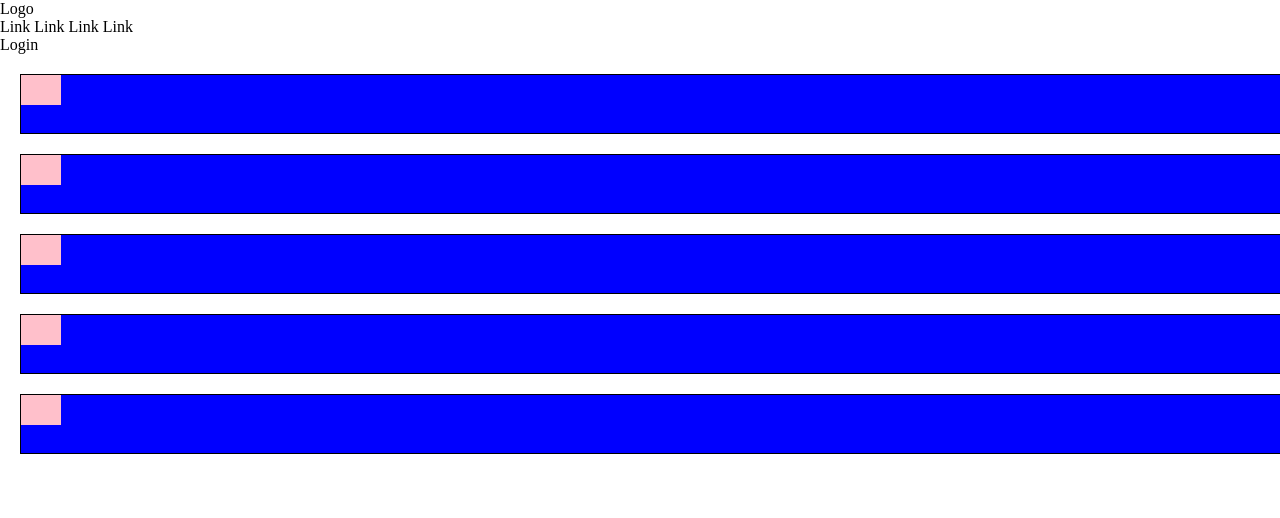
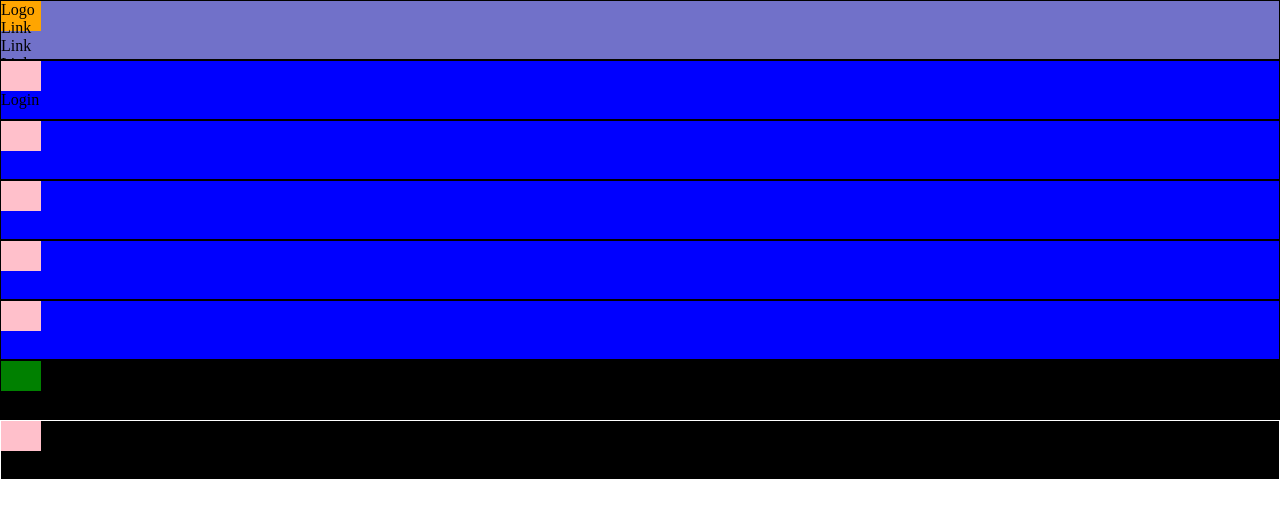
Before and after one commit to gianlivio/htmlcss-struttura-discord, a plain HTML site: page index.html in a window 1280 px wide. Drawn offline with Linux system fonts and the light colour scheme.

Commit message:
add: basic basic layout

```diff
--- a/css/style.css
+++ b/css/style.css
@@ -4,7 +4,21 @@
     box-sizing: border-box;
 }
 
+.header {
+    background-color: rgb(113, 113, 201);
+    width: 100%;
+    /* debug */
+    height: 60px;
+    border: 1px solid black;
+    display: flex;
 
+}
+
+.orange {
+    background-color: orange;
+    width: 40px;
+    height: 30px;
+}
 
 
 .div1 {
@@ -13,7 +27,6 @@
     /* debug */
     height: 60px;
     border: 1px solid black;
- margin: 20px;
     display: flex;
 
 }
@@ -32,7 +45,7 @@
     /* debug */
     height: 60px;
     border: 1px solid black;
-margin:20px;
+    display: flex;
 
 }
 
@@ -49,7 +62,7 @@ margin:20px;
     /* debug */
     height: 60px;
     border: 1px solid black;
-margin: 20px;
+    display: flex;
 
 }
 
@@ -68,7 +81,7 @@ margin: 20px;
     /* debug */
     height: 60px;
     border: 1px solid black;
-margin: 20px;
+    display: flex;
 
 }
 
@@ -87,7 +100,7 @@ margin: 20px;
     /* debug */
     height: 60px;
     border: 1px solid black;
- margin: 20px;
+    display: flex;
 
 }
 
@@ -97,3 +110,37 @@ margin: 20px;
     height: 30px;
 
 }
+
+.foot1 {
+    background-color: black;
+    width: 100%;
+    /* debug */
+    height: 60px;
+    border: 1px solid black;
+    display: flex;
+
+}
+
+.rett6 {
+    background-color: green;
+    width: 40px;
+    height: 30px;
+
+}
+
+.foot2 {
+    background-color: black;
+    width: 100%;
+    /* debug */
+    height: 60px;
+    border: 1px solid white;
+    display: flex;
+
+}
+
+.rett7 {
+    background-color: pink;
+    width: 40px;
+    height: 30px;
+
+}
--- a/index.html
+++ b/index.html
@@ -11,12 +11,14 @@
 <body>
 
     <!-- header -->
-    <header>
+    <section class="header">
         <!-- elementi header -->
+        <div class="orange">
             <div class="header-item">Logo</div>
             <div class="header-item">Link Link Link Link</div>
             <div class="header-item">Login</div>
-    </header>
+        </div>
+    </section>
     <!-- /header -->
 
     <!-- main -->
@@ -41,9 +43,14 @@
     <!-- /main -->
 
     <!-- footer -->
-    <footer>
+    <section class="foot1">
+        <div class="rett6"></div>
+    </section>
+    <section class="foot2">
+        <div class="rett7">
 
-    </footer>
+        </div>
+    </section>
     <!-- /footer -->
 
 </body>
```
Lines whose indentation alone changed are shown as unchanged.
